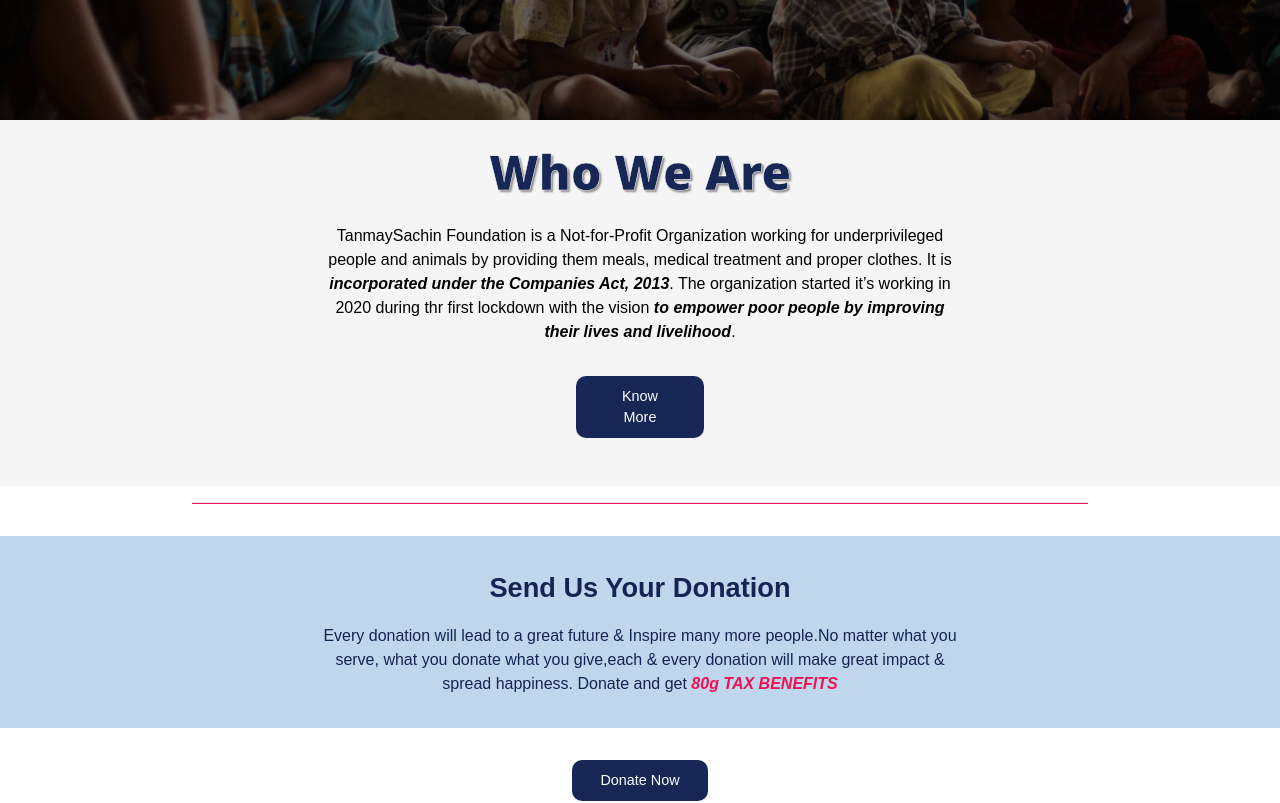
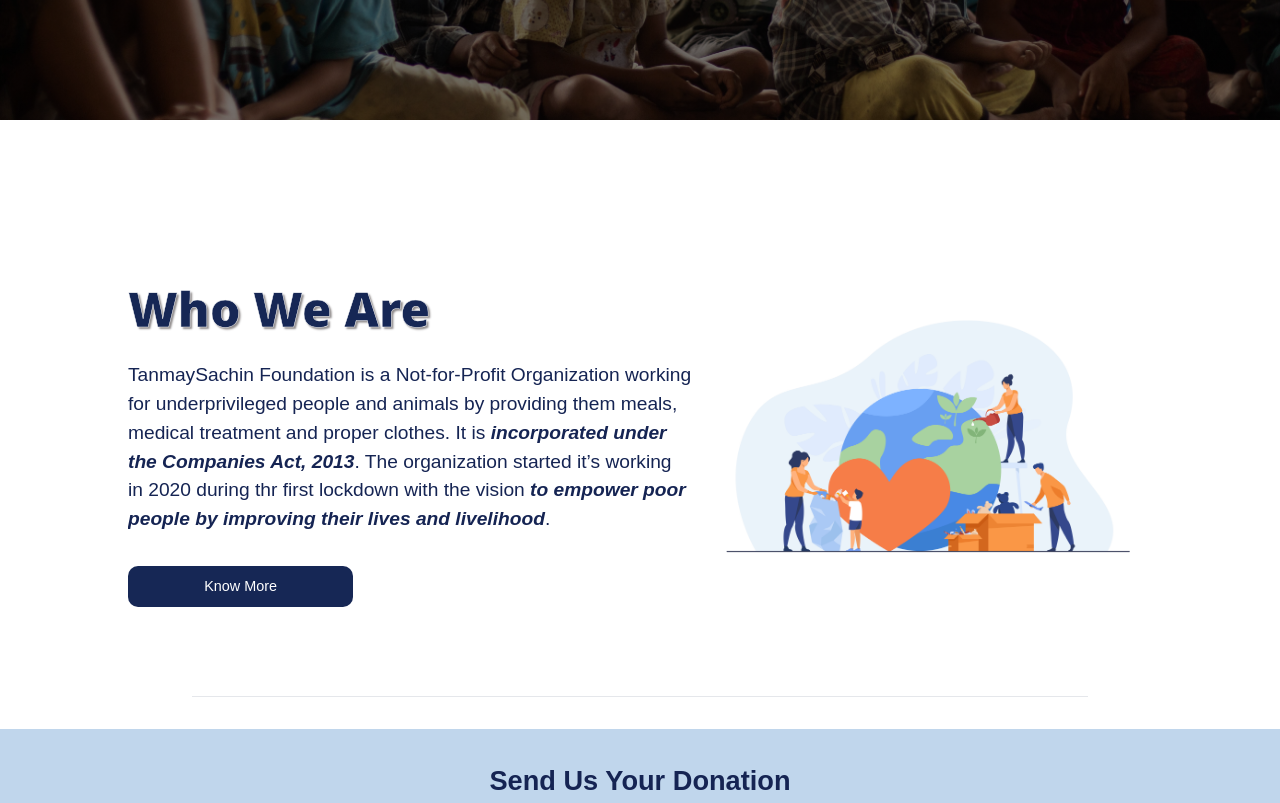
Before and after one commit to JatinPandey26/TanmaySachin_Foundation, a Next.js app: page / in a window 1280 px wide. Shown: the part 600-1403 px from the top of the page. Built offline with nearby package versions, Linux system fonts and the light colour scheme.

Commit message:
homepage beautification

```diff
--- a/components/homepageBg/styles.module.scss
+++ b/components/homepageBg/styles.module.scss
@@ -3,6 +3,7 @@
 .wrapper {
   height: 70vh;
   margin-top: 2rem;
+  z-index: 1;
   background-size: cover;
   background-image: linear-gradient(rgba(0, 0, 0, 0.8), rgba(0, 0, 0, 0.5)),
     url("/homeMainbg.jpg");
--- a/components/whoWeAreHome/index.js
+++ b/components/whoWeAreHome/index.js
@@ -1,17 +1,37 @@
-import React from 'react'
-import styles from './styles.module.scss'
+import React from "react";
+import styles from "./styles.module.scss";
 const WhoWeAreBand = () => {
   return (
     <div className={styles.whoweareWrap}>
-    <div className={styles.container}>
-        <h1 >Who We Are</h1>
-        <p> TanmaySachin Foundation is a Not-for-Profit Organization working for underprivileged people and animals by providing them meals, medical treatment and proper clothes. It is  <b><i>incorporated under the Companies Act, 2013</i></b>.
-The organization started it’s working in 2020 during thr first lockdown with the vision <b><i>to empower poor people by improving their lives and  livelihood</i></b>. </p>
-    <button className='font-extralight'>Know More</button>
+      <div className={styles.container}>
+        <h1>Who We Are</h1>
+        <p>
+          {" "}
+          TanmaySachin Foundation is a Not-for-Profit Organization working for
+          underprivileged people and animals by providing them meals, medical
+          treatment and proper clothes. It is{" "}
+          <b>
+            <i>incorporated under the Companies Act, 2013</i>
+          </b>
+          . The organization started it’s working in 2020 during thr first
+          lockdown with the vision{" "}
+          <b>
+            <i>
+              to empower poor people by improving their lives and livelihood
+            </i>
+          </b>
+          .{" "}
+        </p>
+        <button className="font-extralight">Know More</button>
+      </div>
+      <img src="/6660.jpg" className={styles.img1}></img>
+      <div className={styles.charityPic}>
+        <img src="/6660.jpg" className="object-cover h-full"></img>
+      </div>
+
+
     </div>
-    <div className=' bg-black'></div>
-    </div>
-  )
-}
+  );
+};
 
-export default WhoWeAreBand
+export default WhoWeAreBand;
--- a/components/whoWeAreHome/styles.module.scss
+++ b/components/whoWeAreHome/styles.module.scss
@@ -1,41 +1,123 @@
 @import url('https://fonts.googleapis.com/css2?family=Noto+Sans:wght@900&display=swap');
-.whoweareWrap{
+
+.whoweareWrap {
     //background-color: aqua;
     display: flex;
-    background-color: #F5F5F5;
+    position: relative;
+    min-height: 60vh;
+    margin-top: 5rem;
+    margin-left: 10vw;
+    margin-right: 10vw;
+    overflow: hidden;
 
+    @media screen and (max-width : 1000px) {
+        margin-left: 5vw;
+        margin-right: 5vw;
+    }
+
+    @media screen and (max-width : 900px) {
+        margin-left: 0vw;
+        margin-right: 0vw;
+    }
+
+    >.img1 {
+        position: absolute;
+        height: 20rem;
+        width: 20rem;
+        z-index: 0;
+        top: 50%;
+        opacity: 60%;
+        left: 50%;
+        translate: -50% -50%;
+        display: none;
+        @media screen and (max-width : 900px) {
+            display: block;
+        }
+    }
+
+    >.charityPic {
+        width: 45%;
+        // height: 100%;
+        // background: #000;
+
+        >img{
+            width: 100%;
+            object-fit: contain;
+
+        }
+
+        @media screen and (max-width:900px) {
+            display: none;
+        }
+    }
 }
-.container{
- margin:1rem auto;
-    width: 50%;
+
+.container {
+    margin: 1rem auto;
+    position: relative;
+    width: 55%;
+
+    z-index: 1;
     display: flex;
     flex-direction: column;
     justify-content: center;
-    align-items: center;
-    text-align: center;
-    >h1{
+    align-items: flex-start;
+
+    // background: #000;
+    @media screen and (max-width:900px) {
+        text-align: center;
+        align-items: center;
+
+    }
+    >h1 {
         color: #162755;
         font-family: 'Noto Sans', sans-serif;
         font-size: 3rem;
+
         text-shadow: 2px 2px 2px rgb(146, 142, 142);
-        -webkit-text-stroke: 0.5px white ;
-        font-weight:800;
+        -webkit-text-stroke: 0.5px white;
+        font-weight: 800;
     }
-    >p{
+
+    >p {
+        color: #152453;
         margin-top: 1rem;
+        font-size: 1.2rem;
     }
-    >button{
+
+    >button {
         background-color: #162755;
         color: white;
         font-weight: lighter;
         font-size: 0.9rem;
         padding: 0.6rem 1.8rem;
-        margin: 2rem;
+        margin-top: 2rem;
+
         border-radius: 10px;
-        width: 20%;
+        width: 40%;
+
+        @media screen and (max-width : 800px) {
+            width: 40%;
+        }
     }
+
+
 
     @media screen and (max-width : 800px) {
         width: 70%;
     }
+
+
 }
+
+#backgroundvideo {
+    width: 100vw;
+    height: 100%;
+    object-fit: cover;
+    position: absolute;
+    left: 0;
+    right: 0;
+    top: 0;
+    bottom: 0;
+    z-index: -1;
+}
```
Also changed, not shown: public/6660.jpg (added), 1 other file (tests, documents, lock files or other folders).
